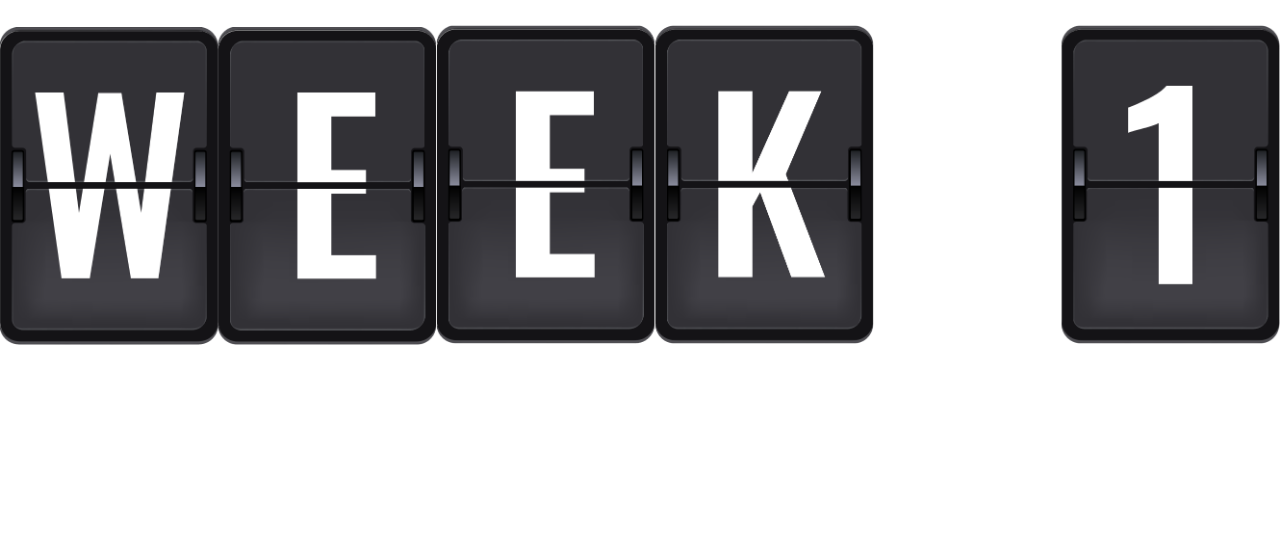
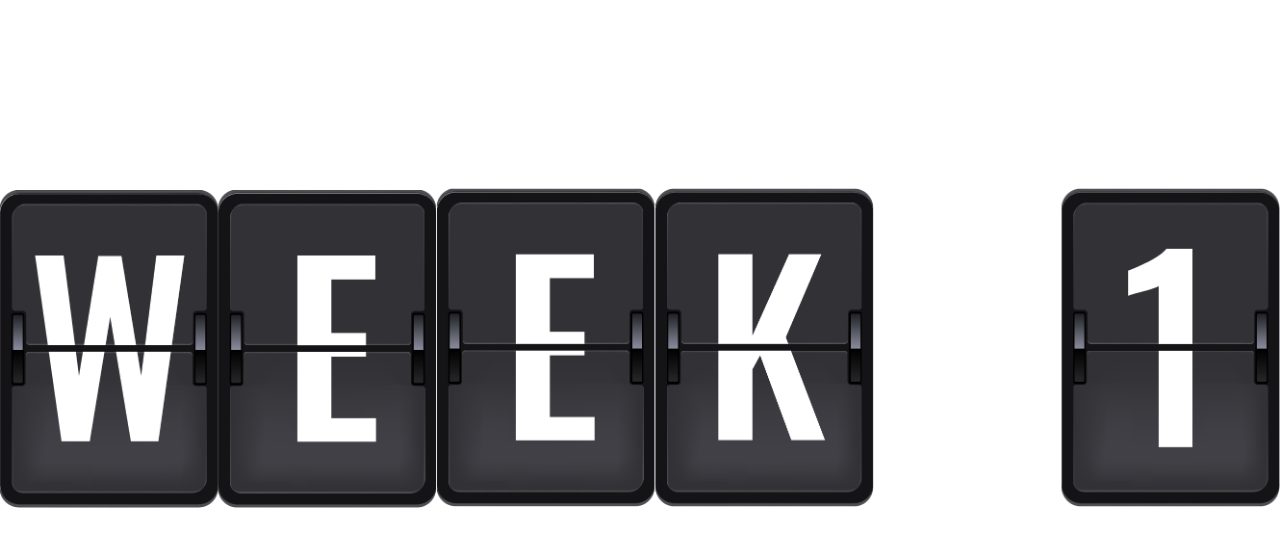
Before and after one commit to say274/2015T2, a plain HTML site: page index.html in a window 1280 px wide. Drawn offline with Linux system fonts and the light colour scheme.

Commit message:
Update index.html

```diff
--- a/index.html
+++ b/index.html
@@ -5,14 +5,28 @@
   <title>Weekly Graphic</title>
   <style>
     html, body {
+      margin: 0 !important;
+      padding: 0 !important;
+      background: transparent !important;
+      height: 100%;
+      overflow: hidden;
+    }
+
+    * {
       margin: 0;
       padding: 0;
-      background: transparent;
-      height: 100%;
+      border: 0;
+      vertical-align: top;
     }
+
+    body {
+      display: flex;
+      justify-content: center;
+      align-items: center;
+    }
+
     img {
       display: block;
-      margin: 0 auto;
       max-width: 100%;
       height: auto;
     }
```
